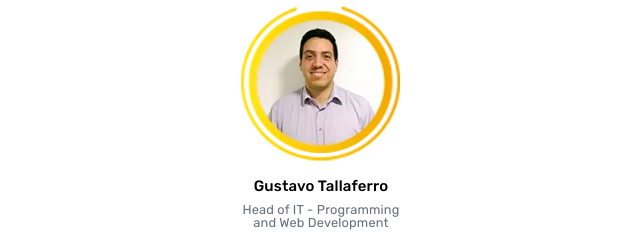
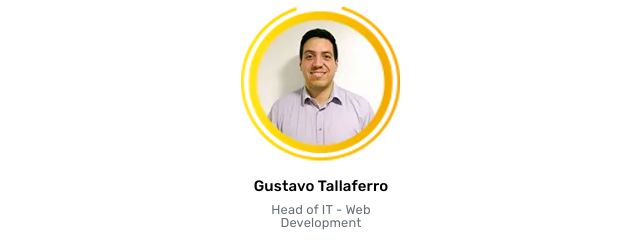
Before and after one commit to gustavo-avril/paginaweb, a PHP site: page /quienes.html in a window 1280 px wide. Shown: the part 6195-6436 px from the top of the page, without its empty margins (319-959 px from the left). Run offline with PHP 8.4, Linux system fonts and the light colour scheme; style sheets or scripts are compiled from the project's sources; some libraries are stand-ins or nearby versions.

Commit message:
cambios finales

```diff
--- a/quienes.html
+++ b/quienes.html
@@ -353,7 +353,7 @@
 								</div>
 								<div class="contenido">
 								  <p class="nombre ">Gustavo Tallaferro</p>
-								  <p class="cargo">Head of IT - Programming and Web Development</p>
+								  <p class="cargo">Head of IT - Web Development</p>
 								</div>
 							</div>
 						</div>
--- a/scss/_variables.scss
+++ b/scss/_variables.scss
@@ -31,8 +31,8 @@ $mant: #8dcdcb;
 $market:rgba(248,177,51,1);
 $web:rgba(253,228,62,1);
 $soporte: -webkit-radial-gradient(circle, rgba(253,228,62,1) 10%, rgba(224,166,0,1) 100%);
-$direccion: -webkit-linear-gradient(90deg, rgb(198, 198, 197) 0%, rgb(29, 29, 27) 80%);
-$planificacion: -webkit-linear-gradient(90deg, rgb(248, 177, 51) 0%, rgb(232, 78, 27) 80%);
+//$direccion: -webkit-linear-gradient(90deg, rgb(198, 198, 197) 0%, rgb(29, 29, 27) 80%);
+//$planificacion: -webkit-linear-gradient(90deg, rgb(248, 177, 51) 0%, rgb(232, 78, 27) 80%);
 $comerciales: -webkit-radial-gradient(circle, rgba(89,0,177,1) 10%, rgba(148,27,128,1) 100%);
 $asistencia: -webkit-radial-gradient(circle, rgba(0,158,226,1) 10%, rgba(41,35,92,1) 100%);
 $administracion: -webkit-radial-gradient(circle, rgba(0,160,153,1) 10%, rgba(36,99,81,1) 100%);
```
